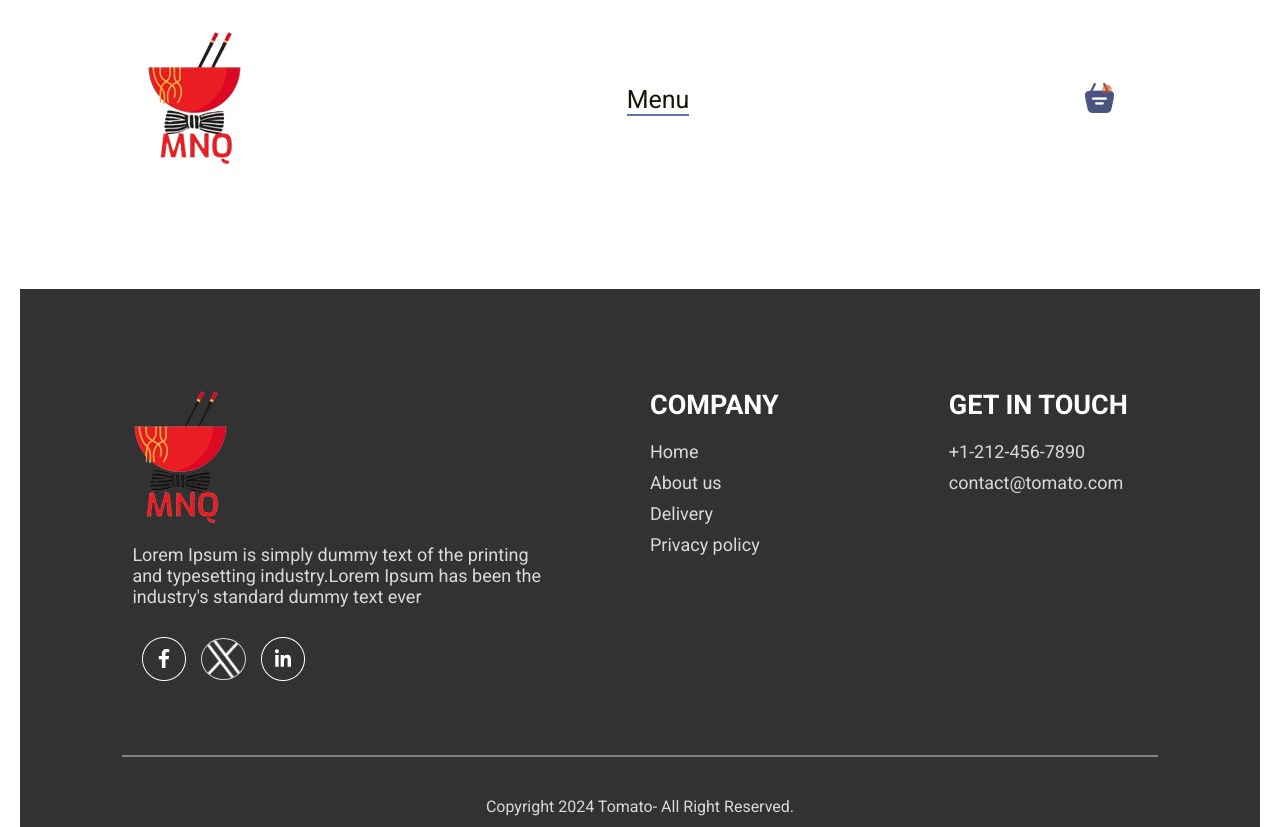
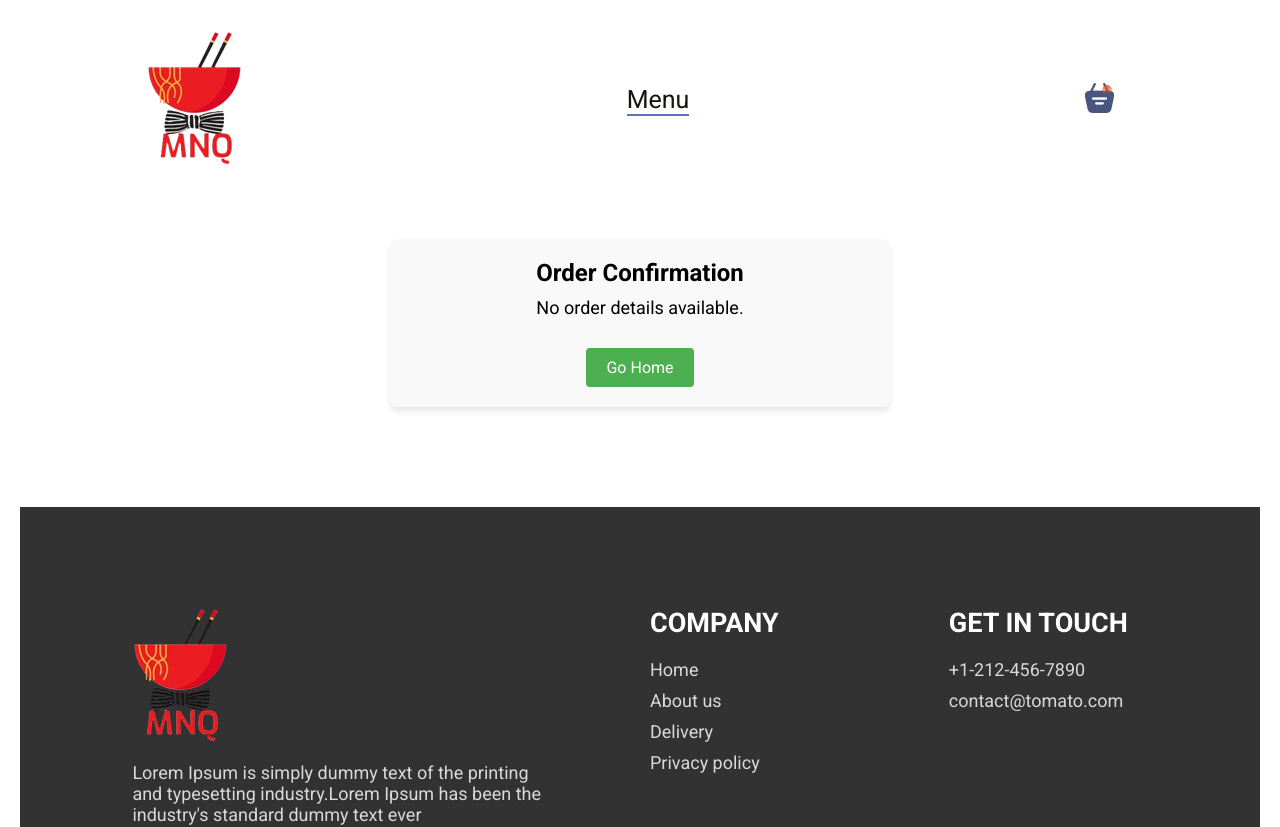
Before and after one commit to Quang1601/OOADproj, a React (Vite) app: page /checkout in a window 1280 px wide. Shown: the top 827 px of the page. Built offline with nearby package versions, Linux system fonts and the light colour scheme; no server answers.

Commit message:
add the checkout page

```diff
--- a/src/App.jsx
+++ b/src/App.jsx
@@ -7,6 +7,7 @@ import Footer from './components/Footer/Footer'
 import LoginPopup from './components/LoginPopup/LoginPopup'
 import Recipe from './pages/Recipe/Recipe'
 import Order from './pages/Order/Order'
+import Checkout from './pages/Checkout/Checkout'
 
 const App = () => {
   const[showLogin,setShowLogin]= useState(false)
@@ -22,7 +23,7 @@ const App = () => {
           <Route path='/cart' element={<Cart />} />
           <Route path="/recipe/:id" element={<Recipe />} />
           <Route path="/order" element={<Order />} />
-
+          <Route path="/checkout" element={<Checkout />} />
         </Routes>
       </div>
       <Footer />
--- a/src/pages/Cart/Cart.jsx
+++ b/src/pages/Cart/Cart.jsx
@@ -93,6 +93,17 @@ const Cart = () => {
 
       if (!response.ok) throw new Error('Failed to create order');
       alert('Order created successfully');
+      const data = await response.json();
+      const currentDate = new Date();
+      const deliveryDate = new Date();
+      deliveryDate.setDate(currentDate.getDate() + 3);
+      navigate("/checkout", {
+        state: {
+          name,
+          deliveryDate: deliveryDate.toDateString(),
+        },
+      });
+
     } catch (error) {
       console.error('Error creating order:', error);
       alert('Failed to create order.');
--- /dev/null
+++ b/src/pages/Checkout/Checkout.css
@@ -0,0 +1,33 @@
+.thank-you {
+    text-align: center;
+    margin: 50px auto;
+    padding: 20px;
+    max-width: 500px;
+    background-color: #f9f9f9;
+    border-radius: 8px;
+    box-shadow: 0 4px 6px rgba(0, 0, 0, 0.1);
+  }
+
+  .thank-you h1 {
+    color: #4caf50;
+  }
+
+  .thank-you p {
+    font-size: 18px;
+    margin: 10px 0;
+  }
+
+  .thank-you button {
+    margin-top: 20px;
+    padding: 10px 20px;
+    font-size: 16px;
+    background-color: #4caf50;
+    color: white;
+    border: none;
+    border-radius: 4px;
+    cursor: pointer;
+  }
+
+  .thank-you button:hover {
+    background-color: #45a049;
+  }
--- /dev/null
+++ b/src/pages/Checkout/Checkout.jsx
@@ -0,0 +1,37 @@
+import React from "react";
+import { useLocation, useNavigate } from "react-router-dom";
+import "./Checkout.css";
+
+const Checkout = () => {
+  const location = useLocation();
+  const navigate = useNavigate();
+  const orderDetails = location.state;
+
+  if (!orderDetails) {
+    return (
+      <div className="thank-you">
+        <h2>Order Confirmation</h2>
+        <p>No order details available.</p>
+        <button onClick={() => navigate("/")}>Go Home</button>
+      </div>
+    );
+  }
+
+  const { name, deliveryDate } = orderDetails;
+
+  return (
+    <div className="thank-you">
+      <h1>Thank You for Your Order!</h1>
+      <p>
+        Dear <b>{name}</b>, your order has been successfully placed.
+      </p>
+      <p>
+        Your order will be delivered by <b>{deliveryDate}</b>.
+      </p>
+      <p>We hope you enjoy your purchase. Thank you for shopping with us!</p>
+      <button onClick={() => navigate("/")}>Go to Home</button>
+    </div>
+  );
+};
+
+export default Checkout;
```
